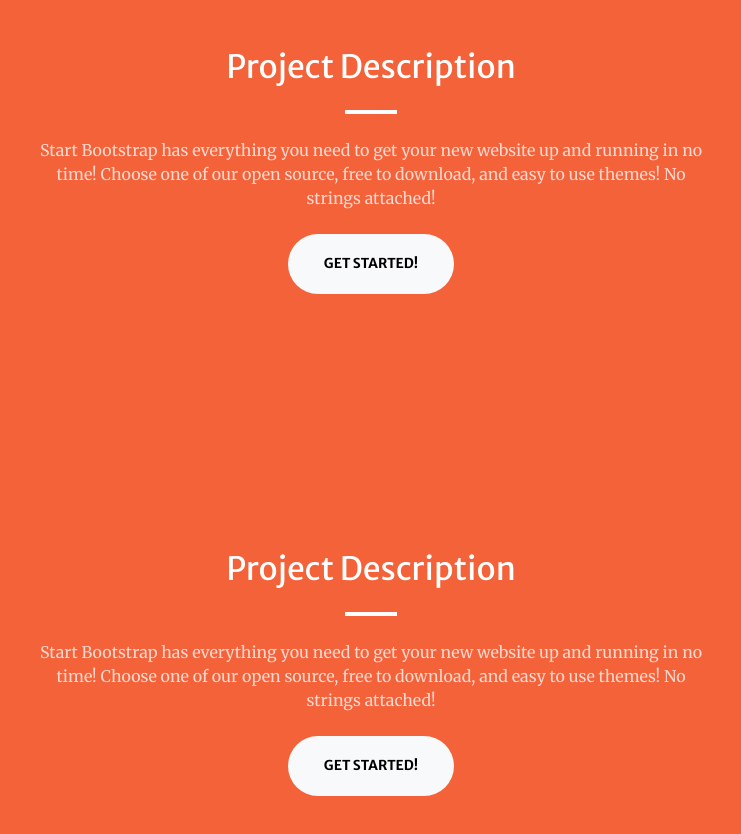
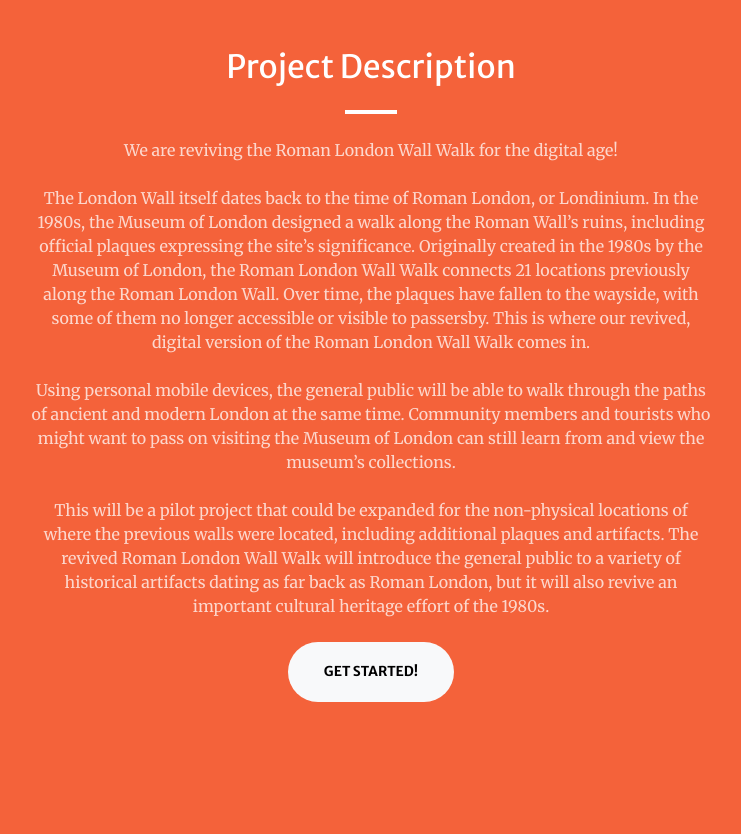
Before and after one commit to katknow/londonwallwalk, a plain HTML site: page index.html in a window 1280 px wide. Shown: the part 880-1714 px from the top of the page, without its empty margins (269-1010 px from the left). Drawn offline with nearby package versions, Linux system fonts and the light colour scheme; some packages are replaced by stand-ins of ours; a script that the page names is missing.

Commit message:
Update index.html

```diff
--- a/index.html
+++ b/index.html
@@ -56,7 +56,11 @@
                     <div class="col-lg-8 text-center">
                         <h2 class="text-white mt-0">Project Description</h2>
                         <hr class="divider divider-light" />
-                        <p class="text-white-75 mb-4">Start Bootstrap has everything you need to get your new website up and running in no time! Choose one of our open source, free to download, and easy to use themes! No strings attached!</p>
+                        <p class="text-white-75 mb-4">We are reviving the Roman London Wall Walk for the digital age! </p>
+                    <p class="text-white-75 mb-4">The London Wall itself dates back to the time of Roman London, or Londinium. In the 1980s, the Museum of London designed a walk along the Roman Wall’s ruins, including official plaques expressing the site’s significance. Originally created in the 1980s by the Museum of London, the Roman London Wall Walk connects 21 locations previously along the Roman London Wall. Over time, the plaques have fallen to the wayside, with some of them no longer accessible or visible to passersby. This is where our revived, digital version of the Roman London Wall Walk comes in.
+ </p>
+                        <p class="text-white-75 mb-4">Using personal mobile devices, the general public will be able to walk through the paths of ancient and modern London at the same time. Community members and tourists who might want to pass on visiting the Museum of London can still learn from and view the museum’s collections.  </p>
+                        <p class="text-white-75 mb-4"> This will be a pilot project that could be expanded for the non-physical locations of where the previous walls were located, including additional plaques and artifacts. The revived Roman London Wall Walk will introduce the general public to a variety of historical artifacts dating as far back as Roman London, but it will also revive an important cultural heritage effort of the 1980s.</p>
                         <a class="btn btn-light btn-xl" href="#services">Get Started!</a>
                     </div>
                 </div>
```
